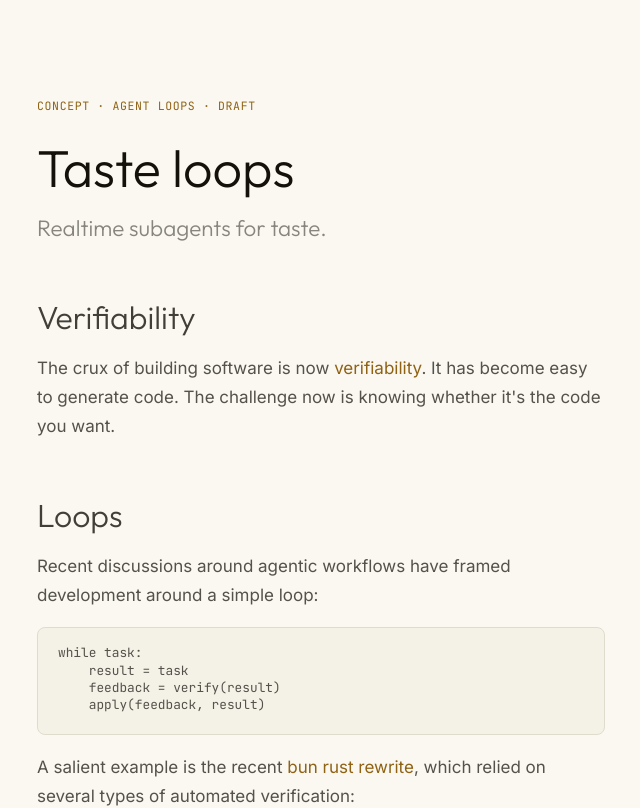
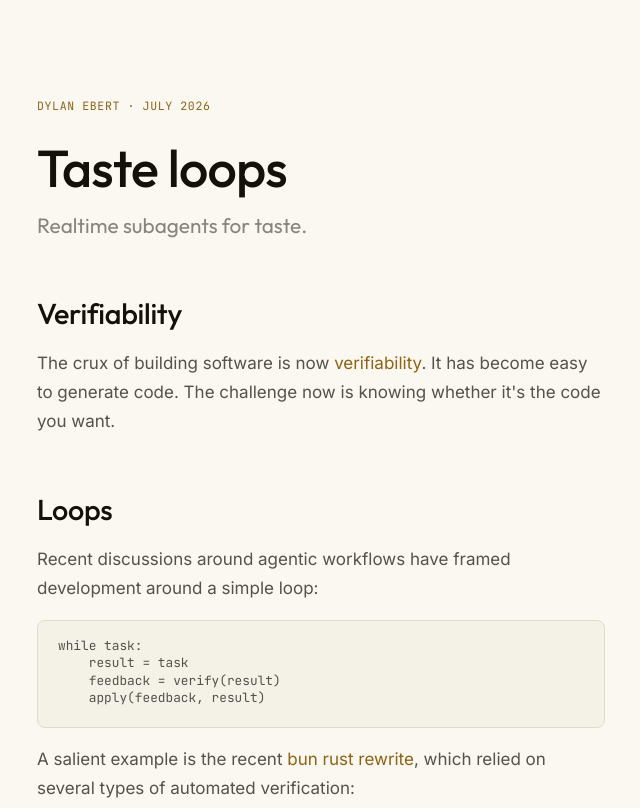
Before and after one commit to dylanebert/taste-loops, a Svelte app: page / in a window 1280 px wide. Shown: the top 808 px of the page, without its empty margins (319-959 px from the left). Built offline with nearby package versions, Linux system fonts and the light colour scheme.

Commit message:
head: byline eyebrow, medium-weight display

```diff
--- a/src/App.svelte
+++ b/src/App.svelte
@@ -21,7 +21,7 @@ fast proposer · ~1 s per round
 
 <article class="page">
   <header class="head">
-    <div class="meta">concept · agent loops · draft</div>
+    <div class="meta">dylan ebert · july 2026</div>
     <h1 class="title">Taste loops</h1>
     <p class="dek">Realtime subagents for taste.</p>
   </header>
@@ -174,19 +174,20 @@ fast proposer · ~1 s per round
 
   .title {
     font-family: var(--display);
-    font-weight: 300;
+    font-weight: 500;
     font-size: clamp(2.35rem, 6vw, 3.25rem);
     line-height: 1.1;
+    letter-spacing: -0.015em;
     color: var(--ink);
   }
 
   .dek {
     font-family: var(--display);
-    font-weight: 300;
-    margin-top: 1rem;
+    font-weight: 400;
+    margin-top: 0.9rem;
     max-width: 34rem;
-    font-size: 1.4rem;
-    line-height: 1.35;
+    font-size: 1.3rem;
+    line-height: 1.4;
     color: var(--text-muted);
   }
 
@@ -253,10 +254,11 @@ fast proposer · ~1 s per round
 
   .section h2 {
     font-family: var(--display);
-    font-weight: 300;
-    font-size: clamp(1.6rem, 3.4vw, 2rem);
-    line-height: 1.15;
-    color: var(--text-mid);
+    font-weight: 500;
+    font-size: clamp(1.5rem, 3.2vw, 1.8rem);
+    line-height: 1.2;
+    letter-spacing: -0.01em;
+    color: var(--ink);
     margin-bottom: 1.15rem;
   }
 
```
